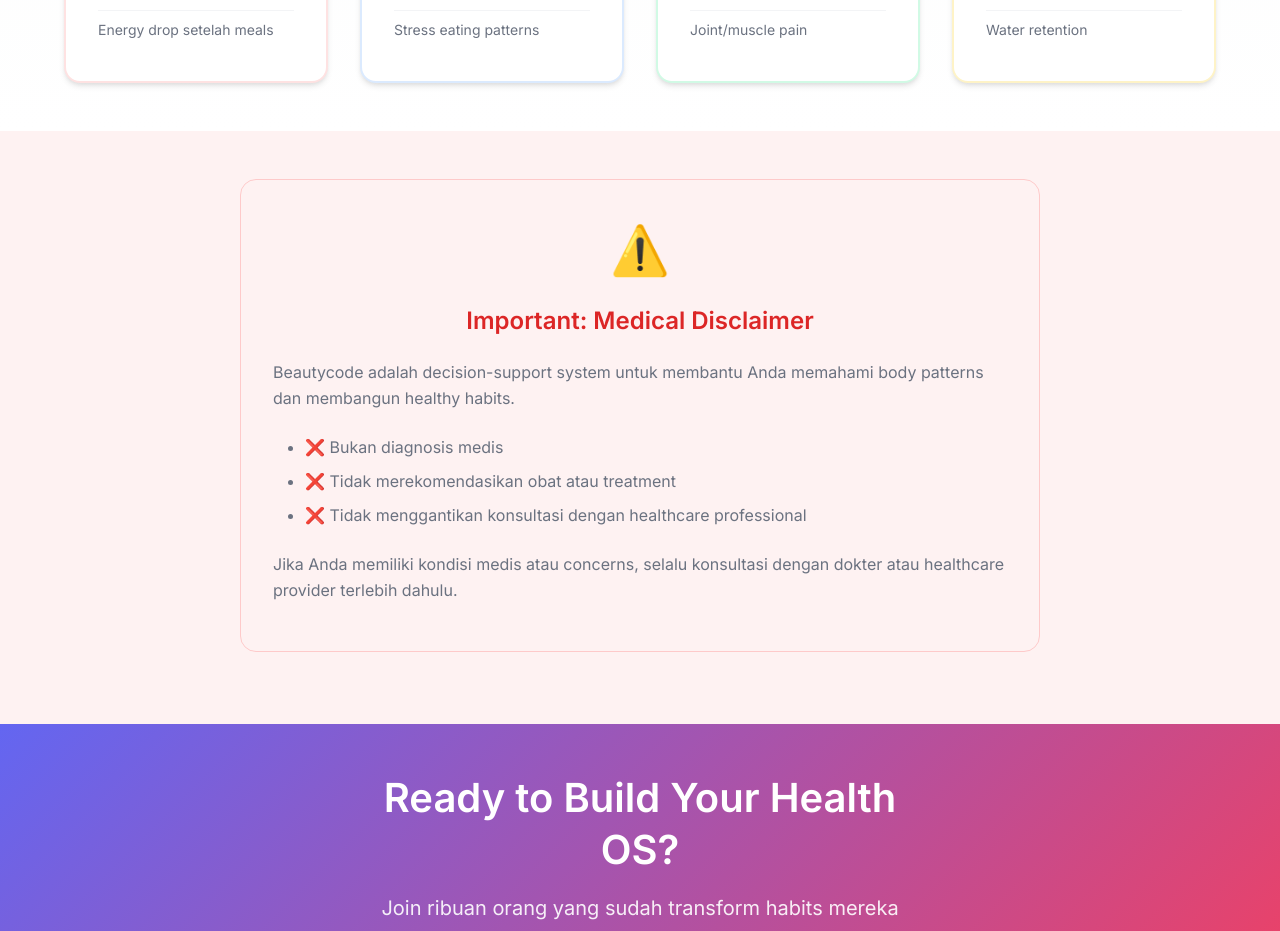
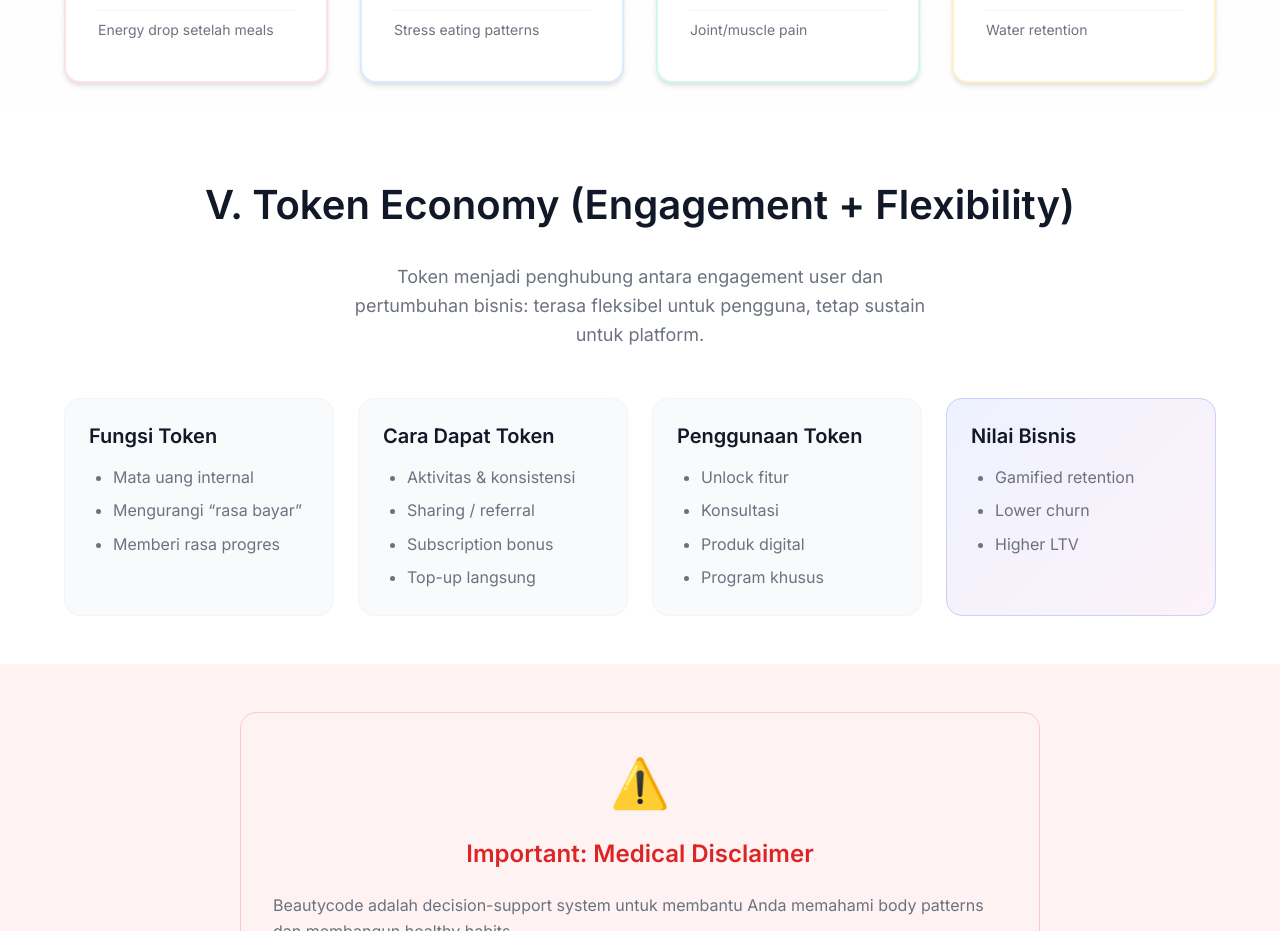
Before and after one commit to sobri3195/beautycode2, a React (Vite) app: page /home in a window 1280 px wide. Shown: the part 1860-2791 px from the top of the page. Built offline with nearby package versions, Linux system fonts and the light colour scheme.

Commit message:
Add token economy section to home page

```diff
--- a/src/pages/home/HomePage.css
+++ b/src/pages/home/HomePage.css
@@ -224,6 +224,51 @@
   border-top: none;
 }
 
+
+/* Token Economy */
+.token-economy {
+  padding: var(--spacing-2xl) 0;
+  background: white;
+}
+
+.token-grid {
+  display: grid;
+  grid-template-columns: repeat(auto-fit, minmax(220px, 1fr));
+  gap: var(--spacing-lg);
+  margin-top: var(--spacing-xl);
+}
+
+.token-card {
+  background: var(--color-bg-secondary);
+  border: 1px solid var(--color-border-light);
+  border-radius: var(--radius-xl);
+  padding: var(--spacing-lg);
+}
+
+.token-card h3 {
+  margin-bottom: var(--spacing-md);
+  font-size: 1.25rem;
+}
+
+.token-card ul {
+  margin: 0;
+  padding-left: var(--spacing-lg);
+}
+
+.token-card li {
+  color: var(--color-text-secondary);
+  margin-bottom: var(--spacing-sm);
+}
+
+.token-card li:last-child {
+  margin-bottom: 0;
+}
+
+.token-value {
+  background: linear-gradient(135deg, #eef2ff 0%, #fdf2f8 100%);
+  border-color: #c7d2fe;
+}
+
 /* Disclaimer */
 .disclaimer {
   padding: var(--spacing-2xl) 0;
--- a/src/pages/home/HomePage.jsx
+++ b/src/pages/home/HomePage.jsx
@@ -204,6 +204,80 @@ export default function HomePage() {
         </div>
       </section>
 
+      {/* Token Economy */}
+      <section className="token-economy">
+        <div className="container">
+          <h2 className="section-title">V. Token Economy (Engagement + Flexibility)</h2>
+          <p className="section-subtitle">
+            Token menjadi penghubung antara engagement user dan pertumbuhan bisnis:
+            terasa fleksibel untuk pengguna, tetap sustain untuk platform.
+          </p>
+
+          <div className="token-grid">
+            <motion.div
+              className="token-card"
+              initial={{ opacity: 0, y: 20 }}
+              whileInView={{ opacity: 1, y: 0 }}
+              viewport={{ once: true }}
+            >
+              <h3>Fungsi Token</h3>
+              <ul>
+                <li>Mata uang internal</li>
+                <li>Mengurangi “rasa bayar”</li>
+                <li>Memberi rasa progres</li>
+              </ul>
+            </motion.div>
+
+            <motion.div
+              className="token-card"
+              initial={{ opacity: 0, y: 20 }}
+              whileInView={{ opacity: 1, y: 0 }}
+              viewport={{ once: true }}
+              transition={{ delay: 0.1 }}
+            >
+              <h3>Cara Dapat Token</h3>
+              <ul>
+                <li>Aktivitas & konsistensi</li>
+                <li>Sharing / referral</li>
+                <li>Subscription bonus</li>
+                <li>Top-up langsung</li>
+              </ul>
+            </motion.div>
+
+            <motion.div
+              className="token-card"
+              initial={{ opacity: 0, y: 20 }}
+              whileInView={{ opacity: 1, y: 0 }}
+              viewport={{ once: true }}
+              transition={{ delay: 0.2 }}
+            >
+              <h3>Penggunaan Token</h3>
+              <ul>
+                <li>Unlock fitur</li>
+                <li>Konsultasi</li>
+                <li>Produk digital</li>
+                <li>Program khusus</li>
+              </ul>
+            </motion.div>
+
+            <motion.div
+              className="token-card token-value"
+              initial={{ opacity: 0, y: 20 }}
+              whileInView={{ opacity: 1, y: 0 }}
+              viewport={{ once: true }}
+              transition={{ delay: 0.3 }}
+            >
+              <h3>Nilai Bisnis</h3>
+              <ul>
+                <li>Gamified retention</li>
+                <li>Lower churn</li>
+                <li>Higher LTV</li>
+              </ul>
+            </motion.div>
+          </div>
+        </div>
+      </section>
+
       {/* Disclaimer */}
       <section className="disclaimer">
         <div className="container">
```
